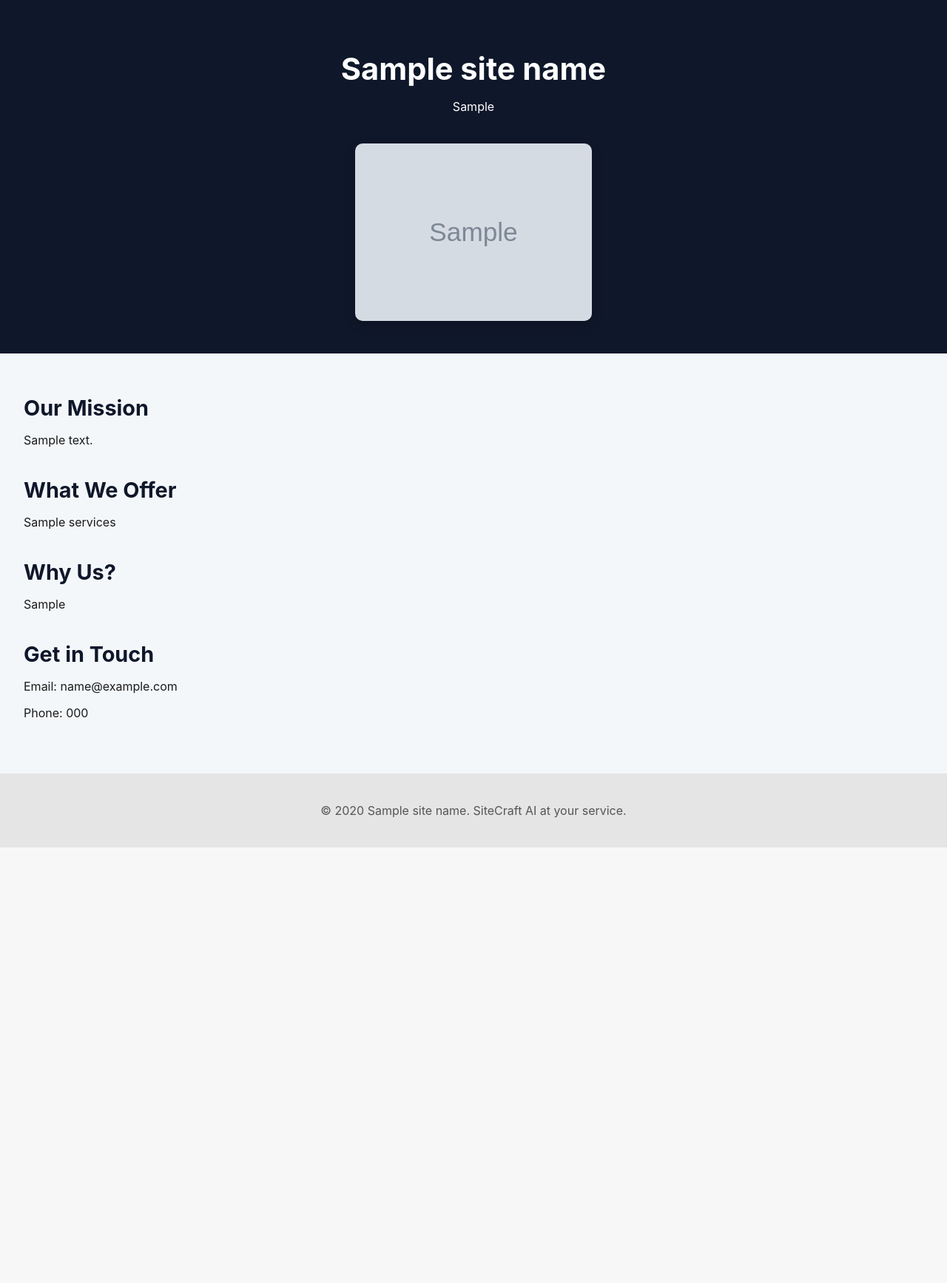
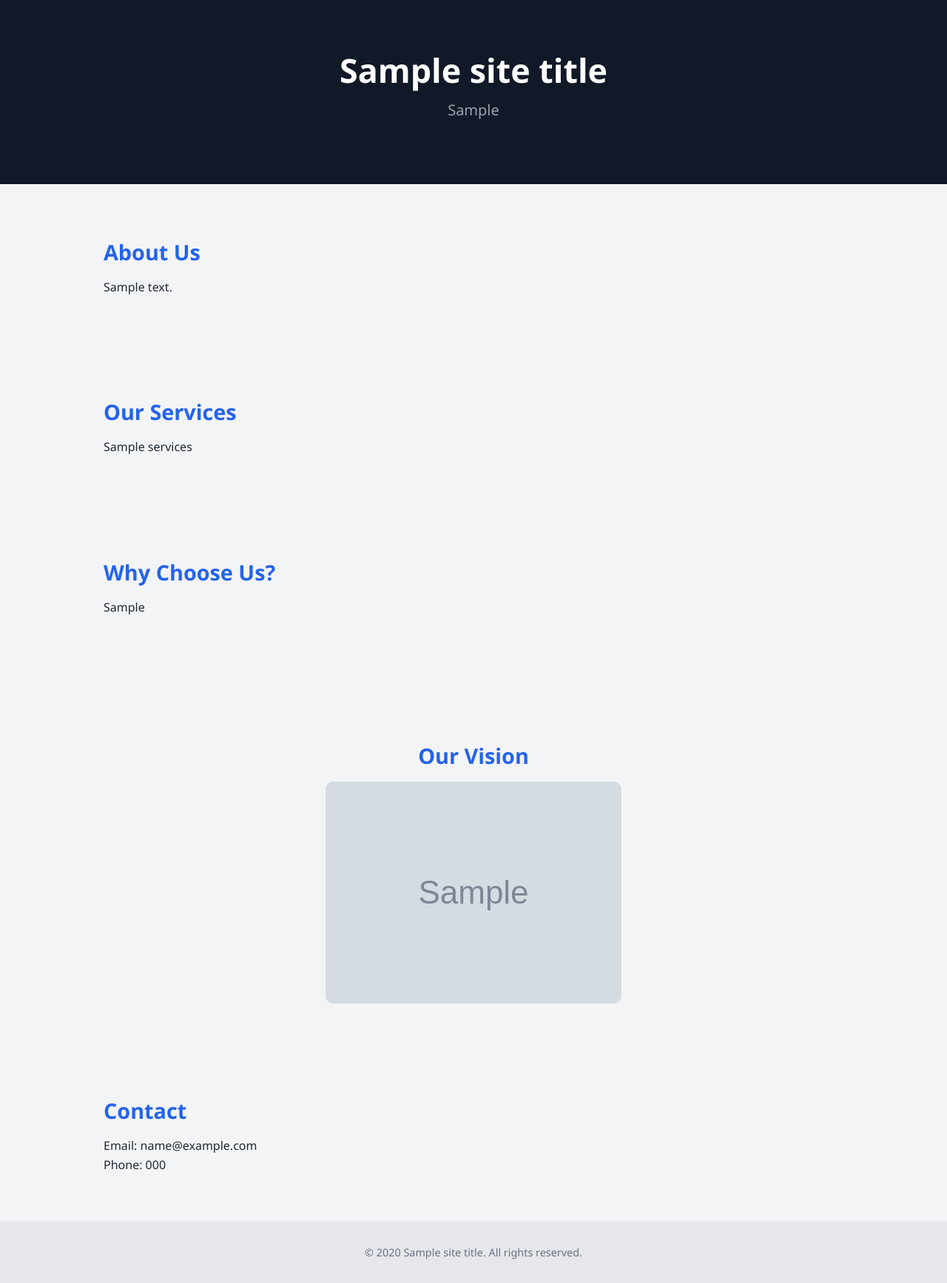
Before and after one commit to chehanvey-ctrl/sitecraft-backend, a Python web app: template templates/modern_startup_launch.html in a window 1280 px wide. Shown: the whole page at 74% size. Before the commit the page ends 1146 px from the top, so only its background shows below. Run offline with Jinja, Linux system fonts and the light colour scheme; the template is opened without the code that fills it: most values are stand-ins (such as "Sample title", 1, 10 or a date in 2020); grey boxes marked "Sample" are stand-in pictures.

Commit message:
Update modern_startup_launch.html

```diff
--- a/templates/modern_startup_launch.html
+++ b/templates/modern_startup_launch.html
@@ -3,90 +3,104 @@
 <head>
   <meta charset="UTF-8" />
   <meta name="viewport" content="width=device-width, initial-scale=1.0"/>
-  <title>{{ site_name }} – Startup Launchpad</title>
+  <title>{{ site_title }}</title>
   <style>
     body {
       margin: 0;
-      font-family: 'Inter', sans-serif;
-      background-color: #f4f7fa;
-      color: #1a1a1a;
+      font-family: 'Segoe UI', sans-serif;
+      background-color: #f3f4f6;
+      color: #1f2937;
     }
 
-    header {
-      background-color: #0f172a;
+    .hero {
+      background-color: #111827;
       color: #ffffff;
-      padding: 2.5rem;
+      padding: 4rem 2rem;
       text-align: center;
     }
 
-    header img {
-      max-width: 320px;
-      width: 95%;
-      margin-top: 1.5rem;
-      border-radius: 10px;
-      box-shadow: 0 5px 15px rgba(0,0,0,0.2);
+    .hero h1 {
+      font-size: 2.8rem;
+      margin: 0;
     }
 
-    main {
-      padding: 2rem;
+    .hero p {
+      font-size: 1.25rem;
+      margin-top: 0.5rem;
+      color: #9ca3af;
     }
 
     section {
-      margin-bottom: 2.5rem;
-    }
-
-    h1 {
-      font-size: 2.6rem;
-      font-weight: 700;
-      margin-bottom: 0.5rem;
+      padding: 3rem 2rem;
+      max-width: 1000px;
+      margin: auto;
     }
 
     h2 {
+      color: #2563eb;
       font-size: 1.8rem;
-      color: #0f172a;
-      margin-bottom: 0.5rem;
+      margin-bottom: 1rem;
+    }
+
+    p {
+      font-size: 1rem;
+      line-height: 1.6;
+    }
+
+    .ai-image {
+      margin-top: 2rem;
+      text-align: center;
+    }
+
+    .ai-image img {
+      max-width: 100%;
+      border-radius: 10px;
     }
 
     footer {
+      background-color: #e5e7eb;
+      color: #6b7280;
       text-align: center;
-      padding: 1.5rem;
-      background-color: #e5e5e5;
-      color: #555;
+      padding: 2rem;
+      font-size: 0.9rem;
     }
   </style>
 </head>
 <body>
-  <header>
-    <h1>{{ site_name }}</h1>
+
+  <div class="hero">
+    <h1>{{ site_title }}</h1>
     <p>{{ site_tagline }}</p>
-    <img src="{{ image_url }}" alt="AI-generated startup visual" />
-  </header>
+  </div>
 
-  <main>
   <section>
-      <h2>Our Mission</h2>
+    <h2>About Us</h2>
     <p>{{ about_us }}</p>
   </section>
 
   <section>
-      <h2>What We Offer</h2>
+    <h2>Our Services</h2>
     <p>{{ services }}</p>
   </section>
 
   <section>
-      <h2>Why Us?</h2>
+    <h2>Why Choose Us?</h2>
     <p>{{ value_proposition }}</p>
   </section>
 
+  <section class="ai-image">
+    <h2>Our Vision</h2>
+    <img src="{{ image_url }}" alt="AI generated image" />
+  </section>
+
   <section>
-      <h2>Get in Touch</h2>
-      <p>Email: {{ contact_email }}</p>
-      <p>Phone: {{ contact_phone }}</p>
+    <h2>Contact</h2>
+    <p>Email: {{ contact_email }}<br>Phone: {{ contact_phone }}</p>
   </section>
-  </main>
 
   <footer>
-    <p>© {{ year }} {{ site_name }}. SiteCraft AI at your service.</p>
+    © {{ year }} {{ site_title }}. All rights reserved.
   </footer>
+
 </body>
 </html>
```
Lines whose indentation alone changed are shown as unchanged.
